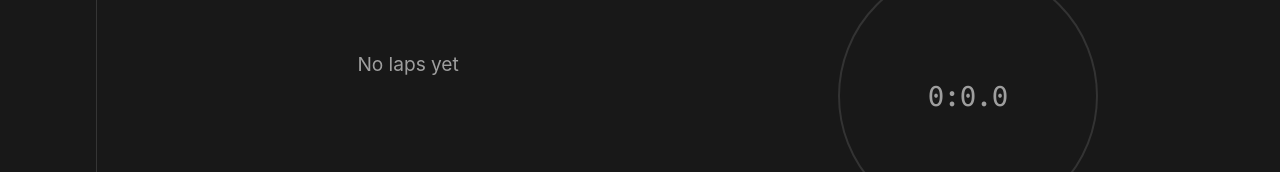
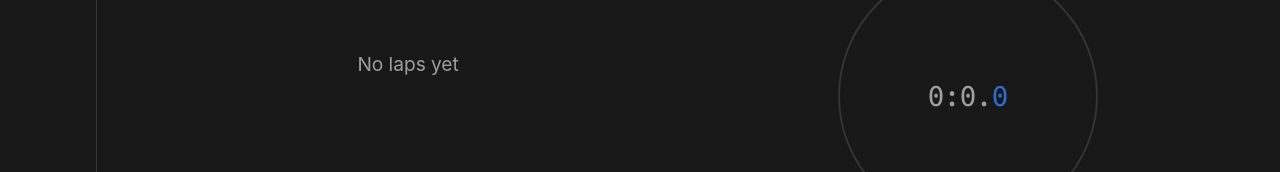
Before and after one commit to Klrfl/TellTime, a Vue app: page /stopwatch in a window 1280 px wide. Shown: the part 256-428 px from the top of the page. Built offline with nearby package versions, Linux system fonts and the light colour scheme.

Commit message:
simplify code, change ms color to blue

```diff
--- a/src/components/stopwatch/TheStopwatch.vue
+++ b/src/components/stopwatch/TheStopwatch.vue
@@ -2,7 +2,9 @@
   <div class="stopwatch">
     <section class="stopwatch-display-frame">
       <span class="time-display">
-        {{ minutes }}:{{ seconds }}.{{ miliSeconds }}
+        {{ minutes }}:{{ seconds }}.<span class="time-display__ms">{{
+          miliSeconds
+        }}</span>
       </span>
     </section>
 
--- a/src/components/timer/Timer.vue
+++ b/src/components/timer/Timer.vue
@@ -1,7 +1,9 @@
 <template>
   <div class="timer">
     <section class="time-display" v-show="displayTimer">
-      {{ hours }}:{{ minutes }}:{{ seconds }}.{{ milliseconds }}
+      {{ hours }}:{{ minutes }}:{{ seconds }}.<span class="time-display__ms">
+        {{ milliseconds }}
+      </span>
     </section>
 
     <TimePicker
@@ -98,8 +100,9 @@ const isPaused = ref(true);
 const displayTimer = ref(false);
 
 function addNewTargetTime() {
-  emit("addNewTargetTime", targetTime.value);
+  emit("addNewTargetTime", targetTimeString.value);
 }
+
 function startTimer() {
   if (targetTime.value.c == null) {
     alert("Please select target time before starting the timer.");
@@ -168,11 +171,7 @@ function resetTimer() {
   display: flex;
   flex-direction: column;
   align-items: center;
-}
-
-.time-display {
-  text-align: center;
-  font-size: 2rem;
+  gap: 1rem;
 }
 
 .ant-picker {
--- a/src/styles.css
+++ b/src/styles.css
@@ -153,7 +153,11 @@
 
 .time-display {
   font-family: "Ubuntu Mono", monospace;
+  text-align: center;
   font-size: 2rem;
+}
+.time-display__ms {
+  color: var(--accent);
 }
 
 .list-container {
```
